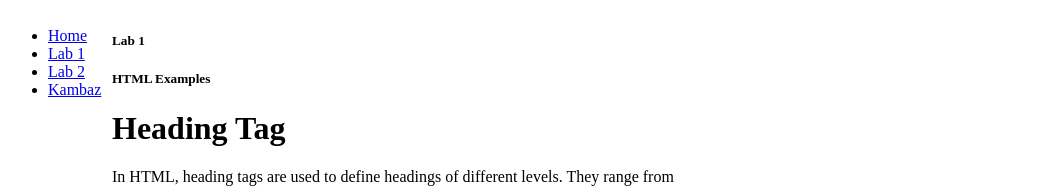
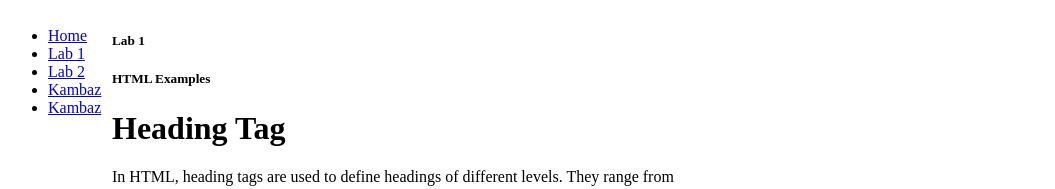
Before and after one commit to vardhanreddy53/kambaz_nextjs, a Next.js app: page /Labs/lab1 in a window 1280 px wide. Shown: the top 189 px of the page, without its empty margins (3-1058 px from the left). Built offline with nearby package versions, Linux system fonts and the light colour scheme.

Commit message:
first assign

```diff
--- a/app/Labs/TOC.tsx
+++ b/app/Labs/TOC.tsx
@@ -3,7 +3,7 @@ export default function TOC() {
  return (
    <ul>
      <li>
-       <Link href="/Labs" id="wd-lab1-link">
+       <Link href="/Labs" id="wd-Home-link">
          Home </Link>
      </li>
      <li>
@@ -15,7 +15,11 @@ export default function TOC() {
          Lab 2 </Link>
      </li>
      <li>
-       <Link href="/" id="wd-lab3-link">
+       <Link href="Labs/lab3" id="wd-lab3-link">
+         Kambaz</Link>
+     </li>
+      <li>
+       <Link href="/" id="wd-Kambaz-link">
          Kambaz</Link>
      </li>
    </ul>
```
